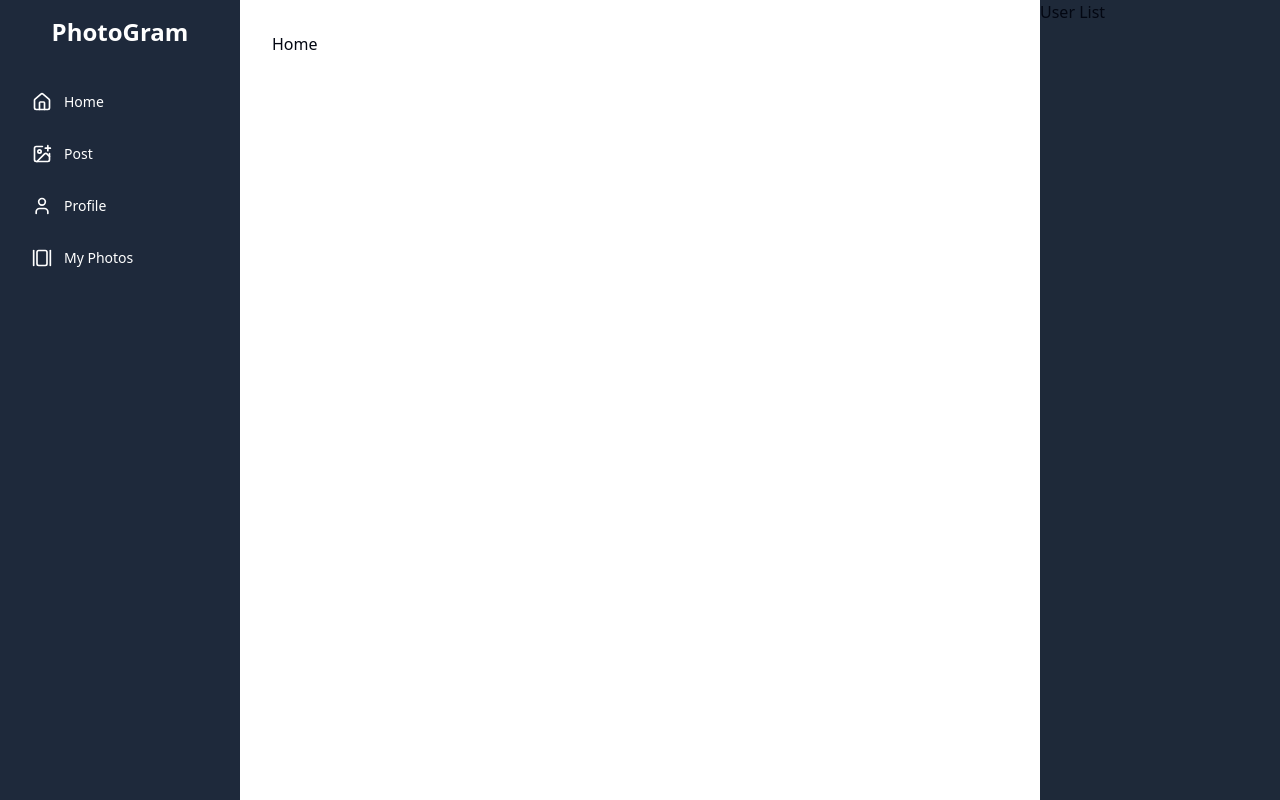
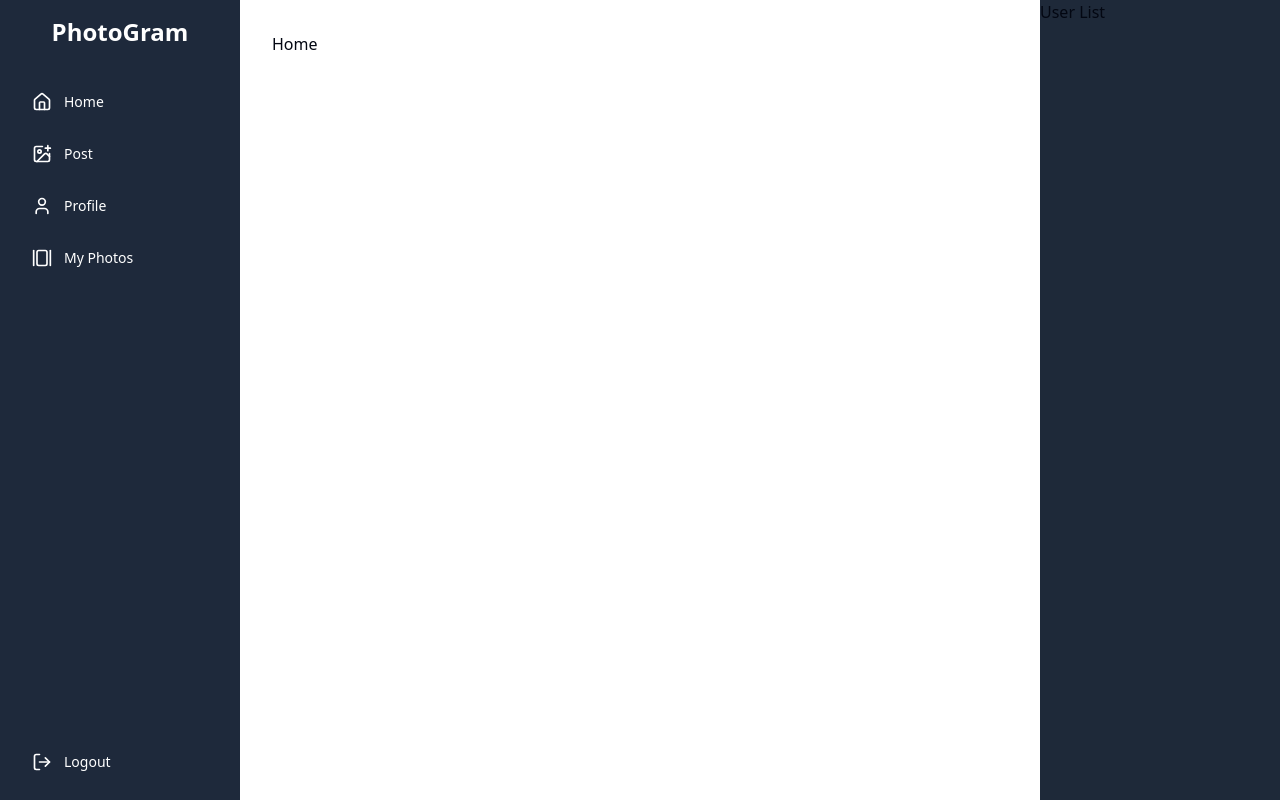
Before and after one commit to kasurbantal/Photogram, a React (Vite) app: page /home in a window 1280 px wide. Built offline with nearby package versions, Linux system fonts and the light colour scheme; no server answers.

Commit message:
feat: add logout in sidebar

```diff
--- a/src/components/sidebar/index.tsx
+++ b/src/components/sidebar/index.tsx
@@ -1,38 +1,36 @@
 import * as React from "react";
 import { Link, useLocation } from "react-router-dom";
 import { cn } from "@/lib/utils";
-import { Home, ImagePlus, User, GalleryHorizontal } from "lucide-react";
+import { Home, ImagePlus, User, GalleryHorizontal, LogOut } from "lucide-react";
+import { useUserAuth } from "@/context/userAuthContext";
 
 interface ISidebarProps {}
 
 const navItems = [
-  {
-    name: "Home",
-    link: "/",
-    icon: Home,
-  },
-  {
-    name: "Post",
-    link: "/post",
-    icon: ImagePlus,
-  },
-  {
-    name: "Profile",
-    link: "/profile",
-    icon: User,
-  },
-  {
-    name: "My Photos",
-    link: "/myphotos",
-    icon: GalleryHorizontal,
-  },
+  { name: "Home", link: "/", icon: Home },
+  { name: "Post", link: "/post", icon: ImagePlus },
+  { name: "Profile", link: "/profile", icon: User },
+  { name: "My Photos", link: "/myphotos", icon: GalleryHorizontal },
 ];
 
 const Sidebar: React.FunctionComponent<ISidebarProps> = () => {
   const { pathname } = useLocation();
+  const { logOut } = useUserAuth();
+
+  const handleLogout = async () => {
+    const confirmed = window.confirm("Apakah Anda yakin ingin logout?");
+    if (!confirmed) return;
+
+    try {
+      await logOut();
+    } catch (error) {
+      console.error("Logout error:", error);
+    }
+  };
 
   return (
-    <nav className="flex flex-col h-screen w-64 bg-[#1E293B] p-4">
+    <nav className="flex flex-col justify-between h-screen w-64 bg-[#1E293B] p-4">
+      <div>
         <div className="text-white text-2xl font-semibold mb-8 text-center">
           PhotoGram
         </div>
@@ -55,9 +53,7 @@ const Sidebar: React.FunctionComponent<ISidebarProps> = () => {
                 <Icon
                   className={cn(
                     "w-5 h-5 transition-colors",
-                  isActive
-                    ? "text-slate-800"
-                    : "text-white group-hover:text-white"
+                    isActive ? "text-slate-800" : "text-white"
                   )}
                 />
                 <span className="text-sm font-medium">{name}</span>
@@ -65,6 +61,15 @@ const Sidebar: React.FunctionComponent<ISidebarProps> = () => {
             );
           })}
         </div>
+      </div>
+
+      <button
+        onClick={handleLogout}
+        className="mt-4 flex items-center gap-3 px-4 py-3 rounded-md bg-transparent text-white hover:bg-red-500 hover:text-white transition-colors"
+      >
+        <LogOut className="w-5 h-5" />
+        <span className="text-sm font-medium">Logout</span>
+      </button>
     </nav>
   );
 };
```
Lines whose indentation alone changed are shown as unchanged.
